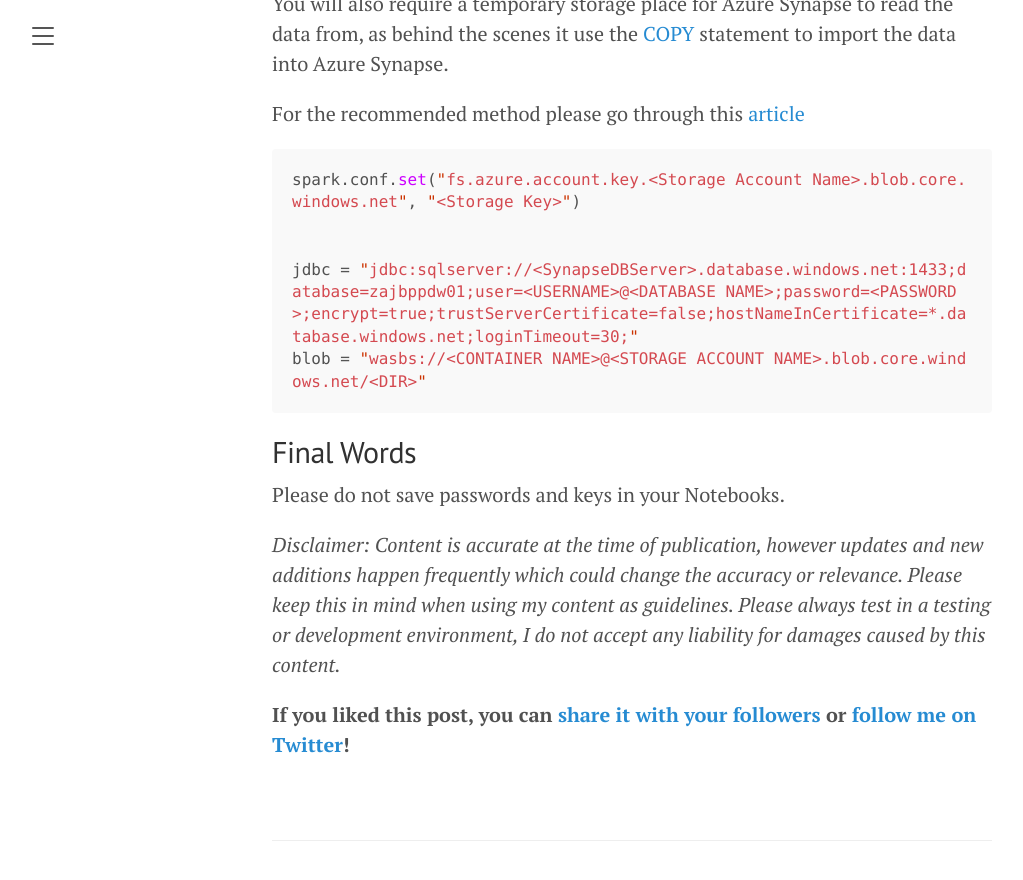
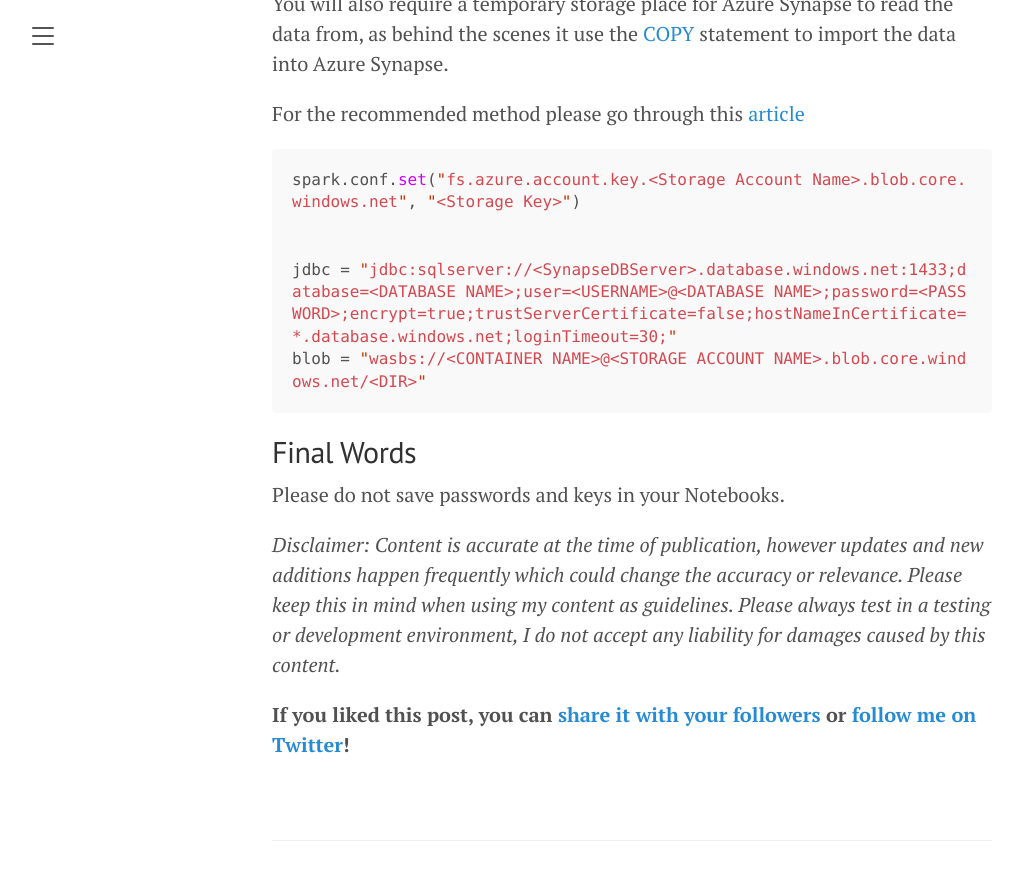
Before and after one commit to JVoogt/JVoogt.github.io, a Jekyll site: the page built from _posts/2020-11-24-Read-SAS-files-into-a-Dataframe-in-Azure-Databricks.md, in a window 1280 px wide and 900 px high, scrolled down 4271 px. Shown: the top 880 px of the window, without its empty margins (8-1031 px from the left). Built offline with Jekyll 4.4.1, drawn with Linux system fonts in a browser that asks for light colours; nearby versions of some CDN libraries; comment, search, counter and statistics services are not loaded.

Commit message:
PI removal

````diff
--- a/_posts/2020-11-24-Read-SAS-files-into-a-Dataframe-in-Azure-Databricks.md
+++ b/_posts/2020-11-24-Read-SAS-files-into-a-Dataframe-in-Azure-Databricks.md
@@ -83,7 +83,7 @@ For the recommended method please go through this [article](https://docs.databri
 spark.conf.set("fs.azure.account.key.<Storage Account Name>.blob.core.windows.net", "<Storage Key>")
 
 
-jdbc = "jdbc:sqlserver://<SynapseDBServer>.database.windows.net:1433;database=zajbppdw01;user=<USERNAME>@<DATABASE NAME>;password=<PASSWORD>;encrypt=true;trustServerCertificate=false;hostNameInCertificate=*.database.windows.net;loginTimeout=30;"
+jdbc = "jdbc:sqlserver://<SynapseDBServer>.database.windows.net:1433;database=<DATABASE NAME>;user=<USERNAME>@<DATABASE NAME>;password=<PASSWORD>;encrypt=true;trustServerCertificate=false;hostNameInCertificate=*.database.windows.net;loginTimeout=30;"
 blob = "wasbs://<CONTAINER NAME>@<STORAGE ACCOUNT NAME>.blob.core.windows.net/<DIR>"
 ```
 
````
